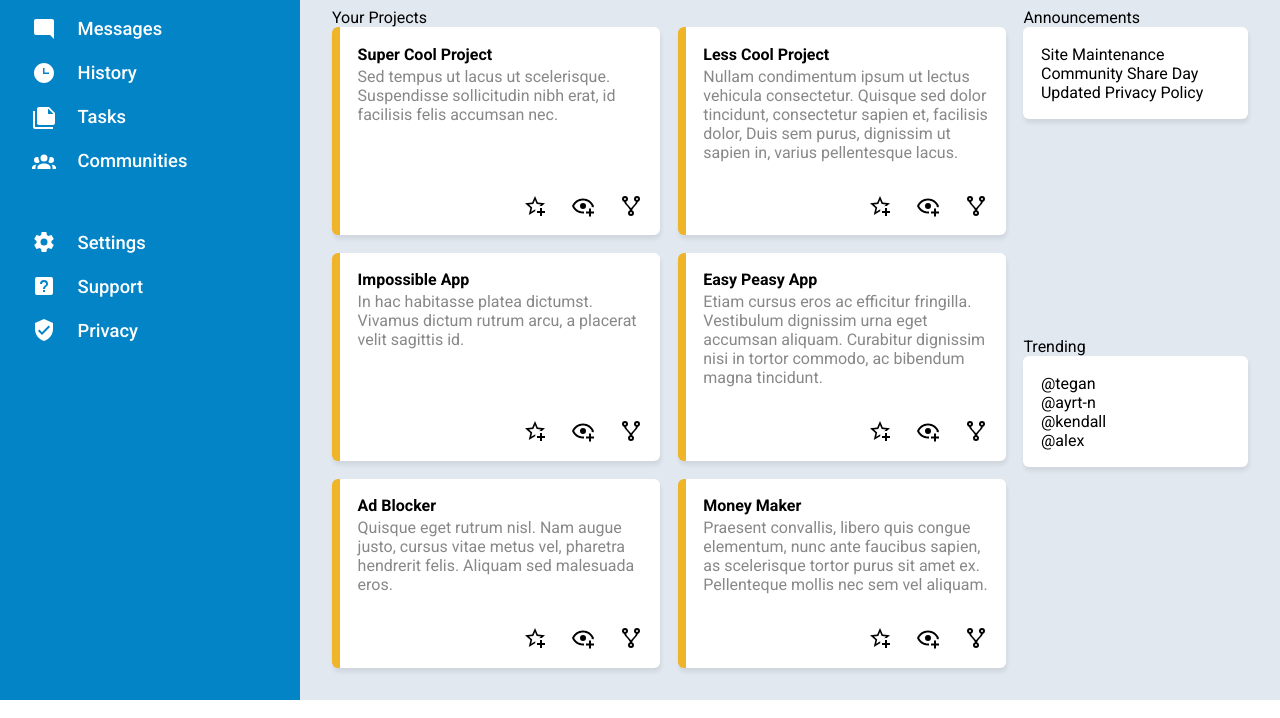
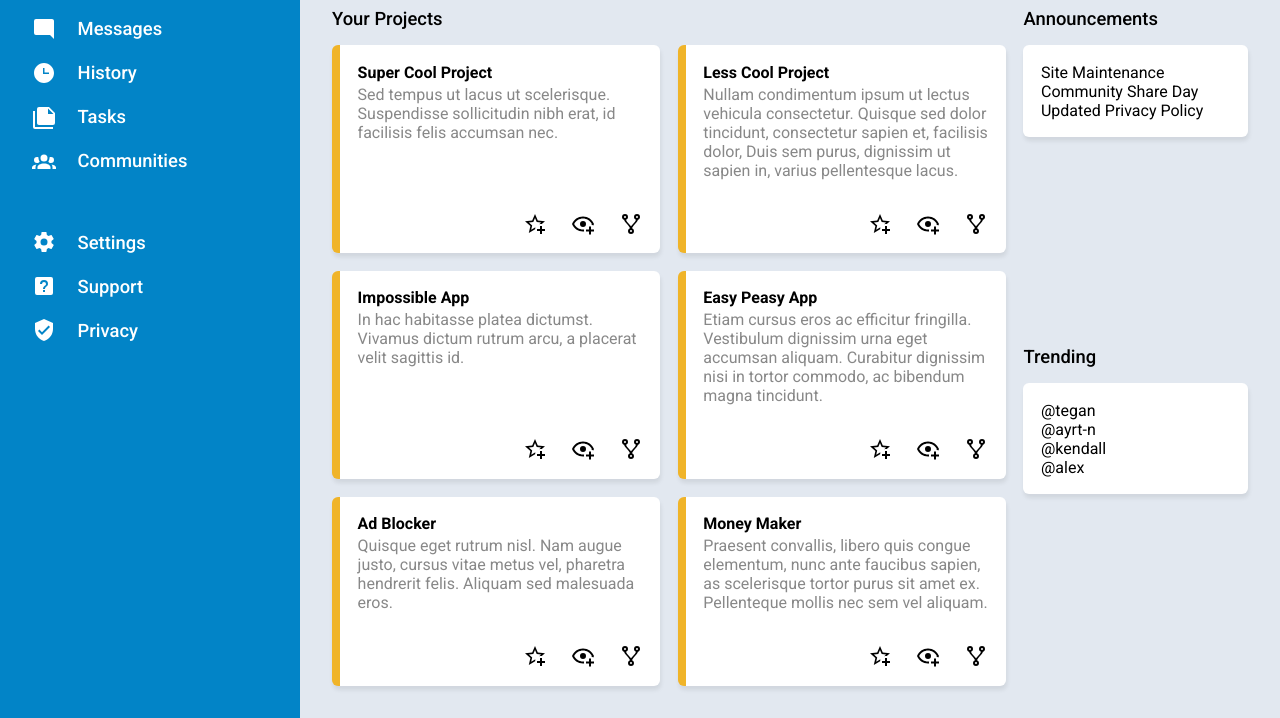
Before and after one commit to ayrt-n/odin-admin-dashboard, a plain HTML site: page index.html in a window 1280 px wide. Shown: the part 209-927 px from the top of the page. Drawn offline with Linux system fonts and the light colour scheme.

Commit message:
Style main content headers

```diff
--- a/styles.css
+++ b/styles.css
@@ -205,3 +205,9 @@ p.project-description {
 div.project {
   flex: 1;
 }
+
+h1.main-header {
+  font-size: 1.15rem;
+  font-weight: 500;
+  margin-bottom: 1rem;
+}
```
